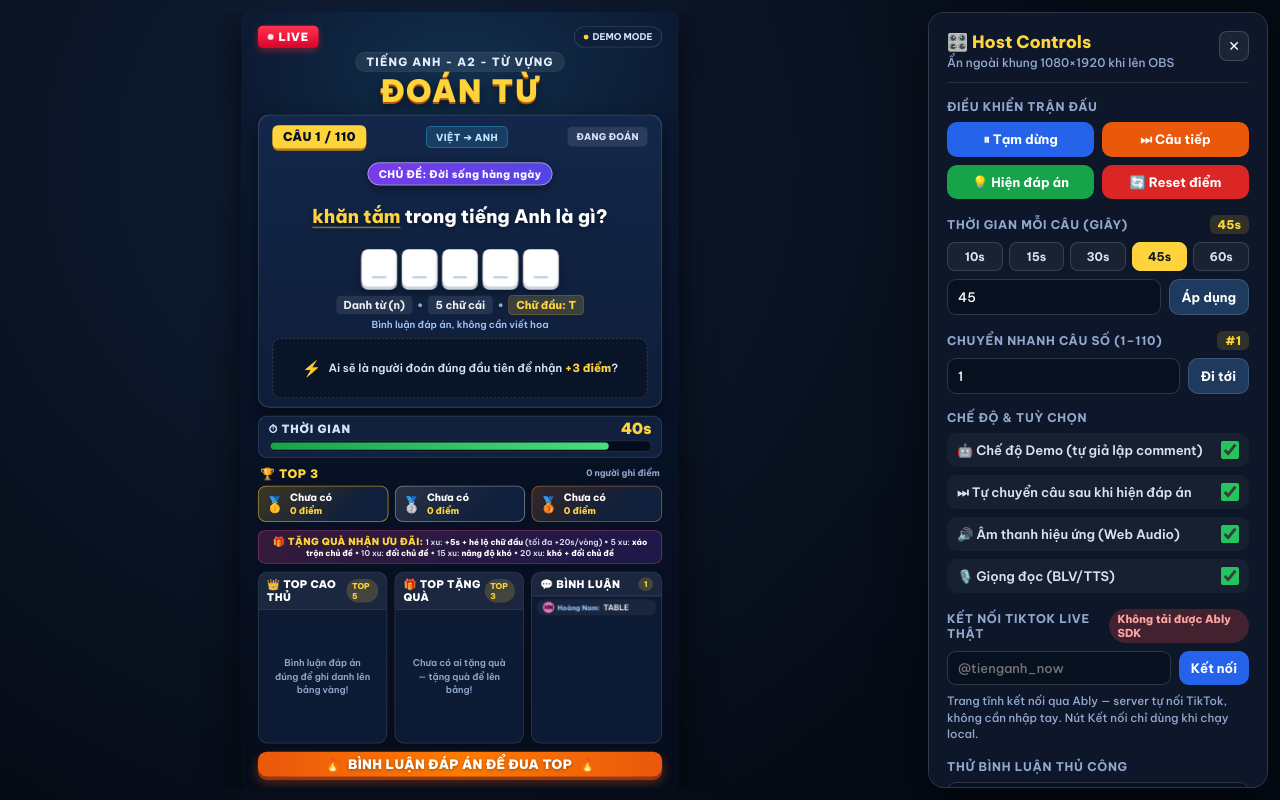
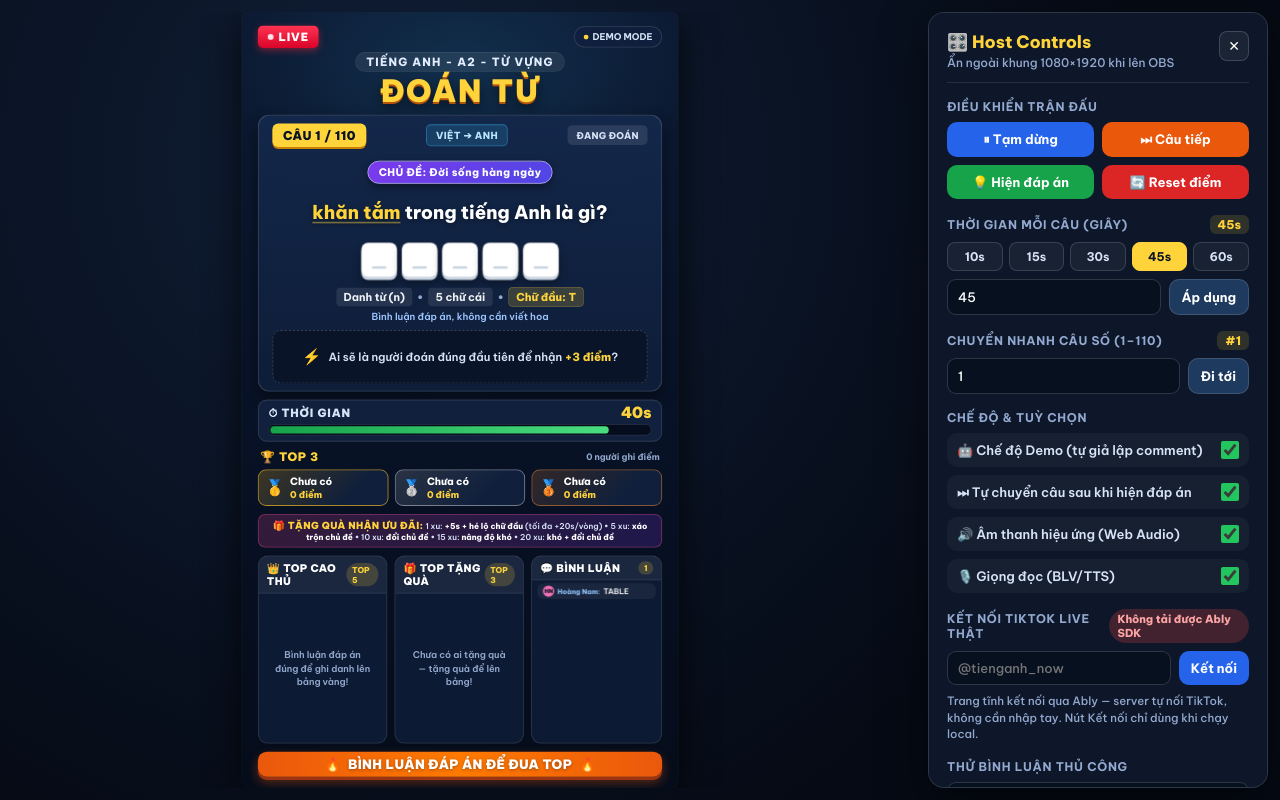
Before and after one commit to covipga-hash/doan-tu-live, a plain HTML site: page index.html in a window 1280 px wide. Drawn offline with Linux system fonts and the light colour scheme.

Commit message:
Compact question stage so 7 comments fit

```diff
--- a/style.css
+++ b/style.css
@@ -275,8 +275,8 @@ body {
   align-items: center;
   justify-content: space-between;
   gap: 20px;
-  padding: 24px 34px 22px;
-  min-height: 642px;
+  padding: 20px 34px 18px;
+  min-height: 600px;
   border-radius: 28px;
   background: linear-gradient(180deg, #13274a 0%, #0e1d38 100%);
   border: 2px solid rgba(255, 255, 255, 0.16);
@@ -342,7 +342,7 @@ body {
 
 .question-prompt-wrap {
   width: 100%;
-  min-height: 116px;
+  min-height: 100px;
   display: flex;
   align-items: center;
   justify-content: center;
@@ -383,7 +383,7 @@ body {
 
 .letter-box {
   width: 88px;
-  height: 92px;
+  height: 84px;
   border-radius: 16px;
   background: #ffffff;
   color: #0f172a;
@@ -411,7 +411,7 @@ body {
 /* Compact tile sizes for 8-10 letter words */
 .letter-boxes.size-md .letter-box {
   width: 78px;
-  height: 92px;
+  height: 84px;
   font-size: 48px;
 }
 
@@ -505,7 +505,7 @@ body {
 /* Answer Panel (fixed-height container so zero layout shift) */
 .answer-panel {
   width: 100%;
-  min-height: 148px;
+  min-height: 132px;
   display: flex;
   align-items: stretch;
 }
```
